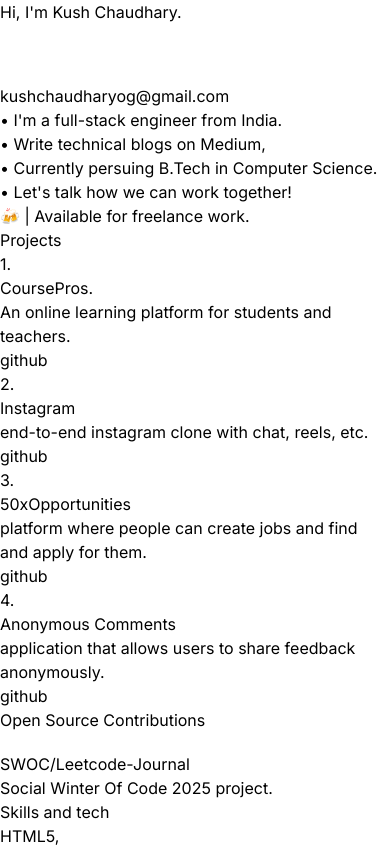
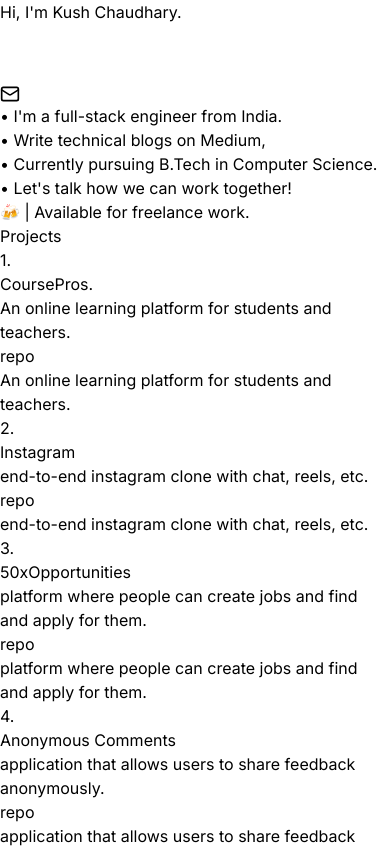
Before and after one commit to hanuchaudhary/PortfolioOg, a Next.js app: page / in a window 390 px wide. Shown: the top 848 px of the page. Built offline with nearby package versions, Linux system fonts and the light colour scheme.

Commit message:
responsive

```diff
--- a/package.json
+++ b/package.json
@@ -10,7 +10,7 @@
   },
   "dependencies": {
     "framer-motion": "^11.16.4",
-    "lineicons": "^1.3.2",
+    "lucide-react": "^0.471.0",
     "next": "15.1.0",
     "react": "^19.0.0",
     "react-dom": "^19.0.0"
--- a/src/app/Data/data.ts
+++ b/src/app/Data/data.ts
@@ -1,6 +1,22 @@
 interface Skill {
     name: string;
     icon: string;
+}
+
+interface Project {
+    id: number;
+    title: string;
+    description: string;
+    liveLink: string;
+    githubLink: string;
+}
+
+interface OpenSourceContribution {
+    id: number;
+    title: string;
+    description: string;
+    image: string;
+    link: string;
 }
 
 export const Skills: Skill[] = [
@@ -46,22 +62,6 @@
     { name: 'Turborepo', icon: 'turborepo' }
 ];
 
-interface Project {
-    id: number;
-    title: string;
-    description: string;
-    liveLink: string;
-    githubLink: string;
-}
-
-interface OpenSourceContribution {
-    id: number;
-    title: string;
-    description: string;
-    image: string;
-    link: string;
-}
-
 export const Projects: Project[] = [
     {
         id: 1,
@@ -103,14 +103,9 @@
     },
 ];
 
-interface Info {
-    title: string;
-    link: string;
-}
-
-export const InfoArray: Info[] = [
-    { title: "I'm a full-stack engineer from India.", link: "India" },
-    { title: "Write technical blogs on Medium", link: "https://medium.com/@kushchaudharyog" },
-    { title: "Currently pursuing B.Tech in Computer Science.", link: "" },
-    { title: "Let's talk how we can work together!", link: "" },
+export const InfoArray: string[] = [
+    "I'm a full-stack engineer from India.",
+    "Write technical blogs on Medium",
+    "Currently pursuing B.Tech in Computer Science.",
+    "Let's talk how we can work together!",
 ];
--- a/src/app/page.tsx
+++ b/src/app/page.tsx
@@ -1,26 +1,21 @@
 "use client";
+
 import React from "react";
-import { OpenSourceContributions, Projects, Skills } from "./Data/data";
+import { InfoArray, OpenSourceContributions, Projects, Skills } from "./Data/data";
 import { motion } from "framer-motion";
 import Image from "next/image";
+import {Mail} from "lucide-react";
 
 export default function Home() {
-  const infoArray = [
-    "I'm a full-stack engineer from India.",
-    "Write technical blogs on Medium",
-    "Currently persuing B.Tech in Computer Science.",
-    "Let's talk how we can work together!",
-  ];
-
   return (
-    <div className="h-screen selection:bg-neutral-500 selection:text-white  bg-zinc-900 text-white">
+    <div className="min-h-screen selection:bg-neutral-500 selection:text-white font-mono  bg-zinc-900 text-white">
       <motion.div
         initial={{ opacity: 0, filter: "blur(10px)" }}
         animate={{ opacity: 1, filter: "blur(0px)" }}
-        transition={{ duration: 0.8 }}
-        className="max-w-3xl h-full mx-auto p-11"
+        transition={{ duration: 0.6 }}
+        className="max-w-3xl h-full mx-auto md:p-11 px-4 py-10"
       >
-        <div className="flex justify-between items-center mb-2">
+        <div className="flex justify-between md:flex-row flex-col items-center md:mb-2 mb-6 md:gap-0 gap-3">
           <h1 className="text-xl tracking-tight font-semibold">
             Hi, I&apos;m Kush Chaudhary.
           </h1>
@@ -52,17 +47,23 @@
               </motion.a>
             ))}
 
+            {typeof window !== "undefined" && window.innerWidth > 768 ? (
               <a
                 href="mailto:kushchaudharyog@gmail.com"
                 className="text-sm text-zinc-500 hover:text-white hover:underline transition-colors"
               >
                 kushchaudharyog@gmail.com
               </a>
+            ) : (
+              <a href="mailto:kushchaudharyog@gmail.com">
+                <Mail size={20} />
+              </a>
+            )}
           </div>
         </div>
         <div className="info">
           <ul className="space-y-1 text-sm text-neutral-500">
-            {infoArray.map((info, index) => (
+            {InfoArray.map((info, index) => (
               <li key={index}>
                 •{" "}
                 {info.includes("Medium") ? (
@@ -89,36 +90,39 @@
             </h1>
           </ul>
         </div>
-        <div className="projects mt-4 space-y-3">
+        <div className="projects mt-6 space-y-3">
           <h1 className="text-xl font-semibold">Projects</h1>
           <ul className="space-y-1">
             {Projects.map((project) => (
-              <li
-                key={project.id}
-                className="text-sm flex justify-between text-neutral-500"
+              <li key={project.id} className="text-sm  text-neutral-500">
+                <div className="flex items-center justify-between">
+                  <span className="flex">
+                    <h1>{project.id}. </h1>
+                    <a
+                      target="_blank"
+                      className="text-white underline"
+                      href={project.liveLink}
                     >
-                <div className="flex gap-2">
-                  <h1>{project.id}.</h1>
-                  <a className="text-white underline" href={project.liveLink}>
                       {project.title}
                     </a>
-                  <p>{project.description}</p>
-                </div>
+                    <p className="md:block hidden pl-2">{project.description}</p>
+                  </span>
 
                   <a
-                  className="text-white underline"
                     href={project.githubLink}
                     target="_blank"
-                  rel="noreferrer"
+                    className="text-white underline"
                   >
-                  github
+                    repo
                   </a>
+                </div>
+                <p className="md:hidden block mt-1.5">{project.description}</p>
               </li>
             ))}
           </ul>
         </div>
 
-        <div className="opensourse mt-5 space-y-3">
+        <div className="opensourse mt-6 space-y-3">
           <h1 className="text-xl font-semibold">Open Source Contributions</h1>
           <ul className="space-y-1 text-sm text-neutral-500">
             {OpenSourceContributions.map((contribution) => (
@@ -137,7 +141,7 @@
           </ul>
         </div>
 
-        <div className="skills mt-4 space-y-3">
+        <div className="skills mt-6 space-y-3">
           <h1 className="text-xl font-semibold">Skills and tech</h1>
           <ul className="flex flex-wrap text-neutral-500">
             {Skills.map((skill) => (
```
Also changed, not shown: 1 other file (tests, documents, lock files or other folders). Lines whose indentation alone changed are shown as unchanged.
